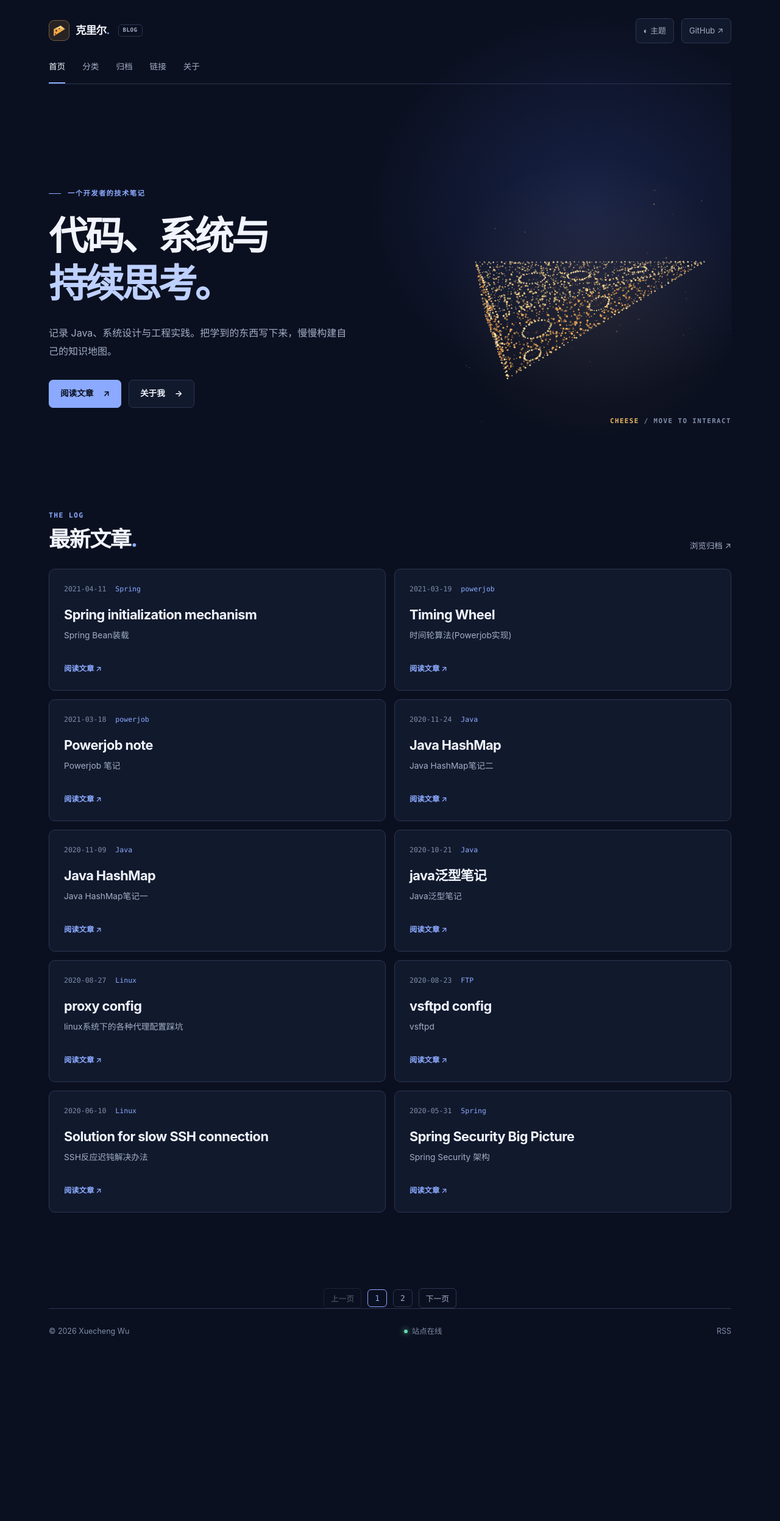
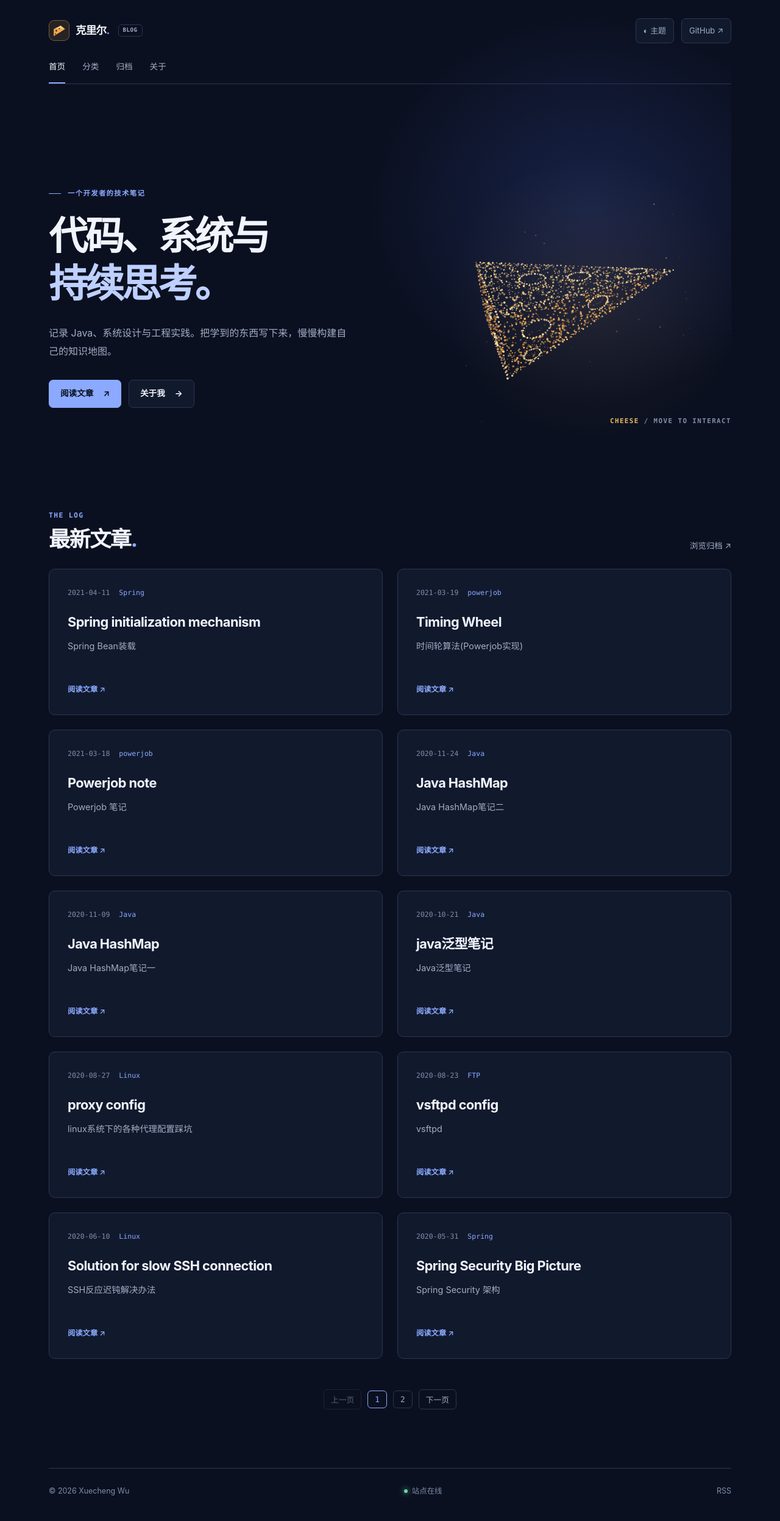
Before and after one commit to xxxcrel/xxxcrel.github.io, a Jekyll site: the page built from index.html, in a window 1280 px wide. Shown: the whole page at 61% size. Built offline with Jekyll 4.4.1, drawn with Linux system fonts in a browser that asks for light colours; the list of posts is cut into pages by our own code; before the commit the page ends 2233 px from its top, so only the background shows below that.

Commit message:
style: refine cheese shape and blog spacing

```diff
--- a/_config.yml
+++ b/_config.yml
@@ -45,10 +45,6 @@ navs:
     label: 归档
 
   -
-    href: /links/
-    label: 链接
-
-  -
     href: /about/
     label: 关于
 
--- a/assets/css/site.css
+++ b/assets/css/site.css
@@ -247,24 +247,24 @@ button { font: inherit; }
   letter-spacing: .13em;
 }
 .cheese-scene__label span { color: var(--subtle); }
-.home-posts { padding-bottom: 88px; }
+.home-posts { padding-bottom: 50px; }
 .section-heading { display: flex; align-items: end; justify-content: space-between; gap: 20px; margin-bottom: 25px; }
 .section-heading h2 { margin: 5px 0 0; font-size: clamp(1.7rem, 3vw, 2.2rem); letter-spacing: -.045em; line-height: 1.3; }
 .section-heading > a { color: var(--muted); font-size: .84rem; text-decoration: none; }
 .section-heading > a:hover { color: var(--accent); }
-.post-list { display: grid; grid-template-columns: repeat(2, minmax(0, 1fr)); gap: 14px; }
-.post-item { display: flex; flex-direction: column; min-width: 0; min-height: 200px; padding: 24px; border: 1px solid var(--border); border-radius: 10px; background: var(--surface); transition: border-color .2s, transform .2s, background .2s; }
+.post-list { display: grid; grid-template-columns: repeat(2, minmax(0, 1fr)); gap: 24px; }
+.post-item { display: flex; flex-direction: column; min-width: 0; min-height: 240px; padding: 30px; border: 1px solid var(--border); border-radius: 10px; background: var(--surface); transition: border-color .2s, transform .2s, background .2s; }
 .post-item:hover { transform: translateY(-3px); border-color: var(--accent); background: var(--surface-raised); }
 .meta-bar, .article-meta { display: flex; flex-wrap: wrap; align-items: center; gap: 8px 15px; color: var(--subtle); font: .72rem/1.5 var(--font-mono); }
 .meta-bar a, .article-meta a { color: var(--accent); text-decoration: none; }
 .meta-bar a:hover, .article-meta a:hover { text-decoration: underline; }
-.post-item__title { margin: 18px 0 7px; font-size: clamp(1.1rem, 2vw, 1.36rem); line-height: 1.4; letter-spacing: -.025em; }
+.post-item__title { margin: 24px 0 11px; font-size: clamp(1.1rem, 2vw, 1.36rem); line-height: 1.4; letter-spacing: -.025em; }
 .post-item__title a { text-decoration: none; }
 .post-item__title a:hover { color: var(--accent-bright); }
-.post-excerpt { margin: 0 0 22px; color: var(--muted); font-size: .86rem; line-height: 1.7; }
+.post-excerpt { margin: 0 0 30px; color: var(--muted); font-size: .9rem; line-height: 1.75; }
 .post-item__more { align-self: flex-start; margin-top: auto; color: var(--accent); font-size: .77rem; font-weight: 600; text-decoration: none; }
 .post-item__more:hover { color: var(--accent-bright); }
-.pagination { display: flex; flex-wrap: wrap; align-items: center; justify-content: center; gap: 10px; margin: 36px 0 0; }
+.pagination { display: flex; flex-wrap: wrap; align-items: center; justify-content: center; gap: 10px; margin: 0 0 96px; }
 .pagination a, .pagination span { padding: 6px 11px; border: 1px solid var(--border); border-radius: 6px; color: var(--muted); font: .8rem var(--font-mono); text-decoration: none; }
 .pagination a:hover, .pagination .is-current { border-color: var(--accent); color: var(--accent); }
 .pagination span:not(.is-current) { opacity: .5; }
@@ -357,6 +357,7 @@ button { font: inherit; }
 
 @media (max-width: 800px) {
   html { scroll-padding-top: 120px; }
+  .post-list { grid-template-columns: 1fr; }
   .home-hero { grid-template-columns: 1fr; gap: 48px; padding: 75px 0 90px; }
   .cheese-scene { max-width: 560px; margin: 0 auto; }
   .terminal-header.is-scrolled {
@@ -382,7 +383,7 @@ button { font: inherit; }
   .home-hero { padding: 66px 0 75px; }
   .home-intro h1 { font-size: clamp(2.4rem, 9vw, 3.3rem); }
   .cheese-scene { height: 320px; }
-  .post-list, .repo-list { grid-template-columns: 1fr; }
+  .repo-list { grid-template-columns: 1fr; }
   .post-item { min-height: 0; }
   .content-header, .article-header { padding-top: 58px; }
   .article-back { margin-bottom: 35px; }
--- a/assets/js/cheese-particles.js
+++ b/assets/js/cheese-particles.js
@@ -21,7 +21,7 @@
   // surface has its own points; the holes are cut out in that surface's plane.
   var A = [-190, -55, 90];
   var B = [-190, -55, -110];
-  var C = [205, -48, 50];
+  var C = [135, -45, 50];
   var D = [-190, 60, 90];
   var E = [-190, 60, -110];
   var frontHoles = [[-135, -15, 23, 15], [-146, 30, 14, 10], [-25, -27, 19, 12]];
--- a/index.html
+++ b/index.html
@@ -16,8 +16,8 @@ description: 克里尔的文章与技术笔记
   <div class="cheese-scene" role="img" aria-label="可随鼠标转动的三维奶酪粒子">
     <svg class="cheese-scene__fallback" viewBox="-265 -155 500 270" aria-hidden="true">
       <path d="M -235,-95 -200,-50 -200,60 -235,22 Z" fill="#cc853e"/>
-      <path d="M -235,-95 -200,-50 210,-42 Z" fill="#ffc966"/>
-      <path d="M -200,-50 210,-42 -200,60 Z" fill="#e9983f"/>
+      <path d="M -235,-95 -200,-50 135,-45 Z" fill="#ffc966"/>
+      <path d="M -200,-50 135,-45 -200,60 Z" fill="#e9983f"/>
       <g fill="#0b1020" opacity=".75">
         <ellipse cx="-140" cy="-69" rx="14" ry="7"/><ellipse cx="-215" cy="-14" rx="8" ry="12"/>
         <ellipse cx="-145" cy="-16" rx="22" ry="14"/><ellipse cx="-152" cy="28" rx="14" ry="10"/><ellipse cx="-22" cy="-27" rx="18" ry="11"/>
```
